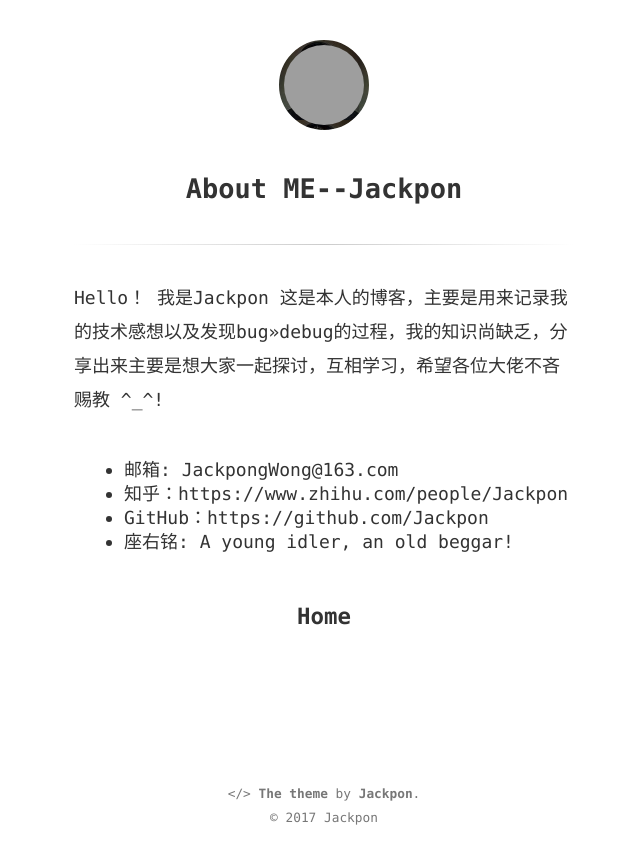
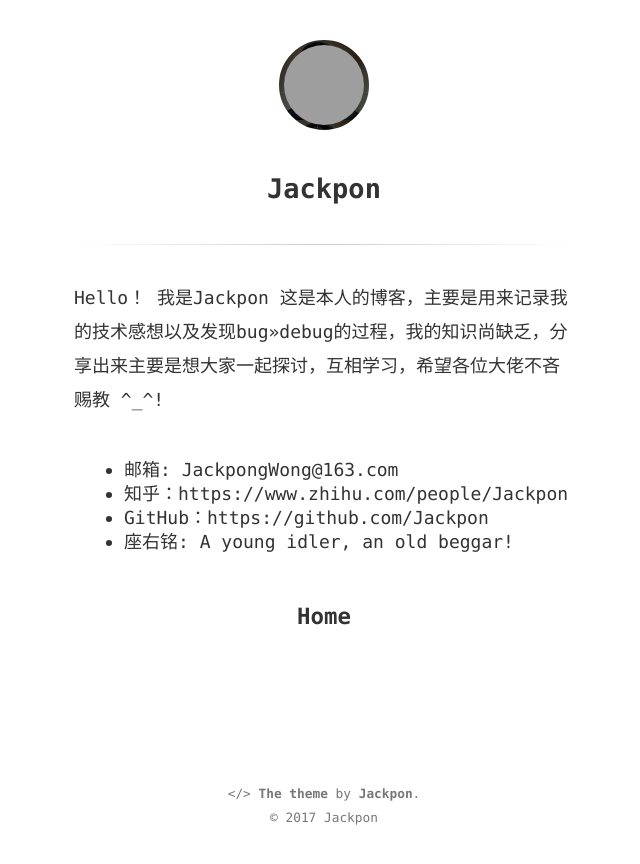
Before and after one commit to davi-xiao/Jackpon.github.io, a Jekyll site: the page built from about.md, in a window 1280 px wide, cut to the strip 0-864 px from the top of the page. Shown: the whole strip, without its empty margins (316-956 px from the left). Built offline with Jekyll 4.4.1, drawn with Linux system fonts in a browser that asks for light colours; grey boxes are pictures that could not be loaded.

Commit message:
My Gitblog

```diff
--- a/_includes/header.html
+++ b/_includes/header.html
@@ -2,7 +2,7 @@
 
 	{% if page.url == '/index.html' or page.url == '/' %}
 		{% assign link = '/about' %}
-		{% assign prompt = 'About the Author' %}
+		{% assign prompt = 'About Me' %}
 	{% else %}
 		{% assign link = '/' %}
 		{% assign prompt = 'Back to Home' %}
--- a/about.md
+++ b/about.md
@@ -1,6 +1,6 @@
 ---
 layout: page
-title: About ME--Jackpon
+title: Jackpon
 ---
 
 Hello！
```
